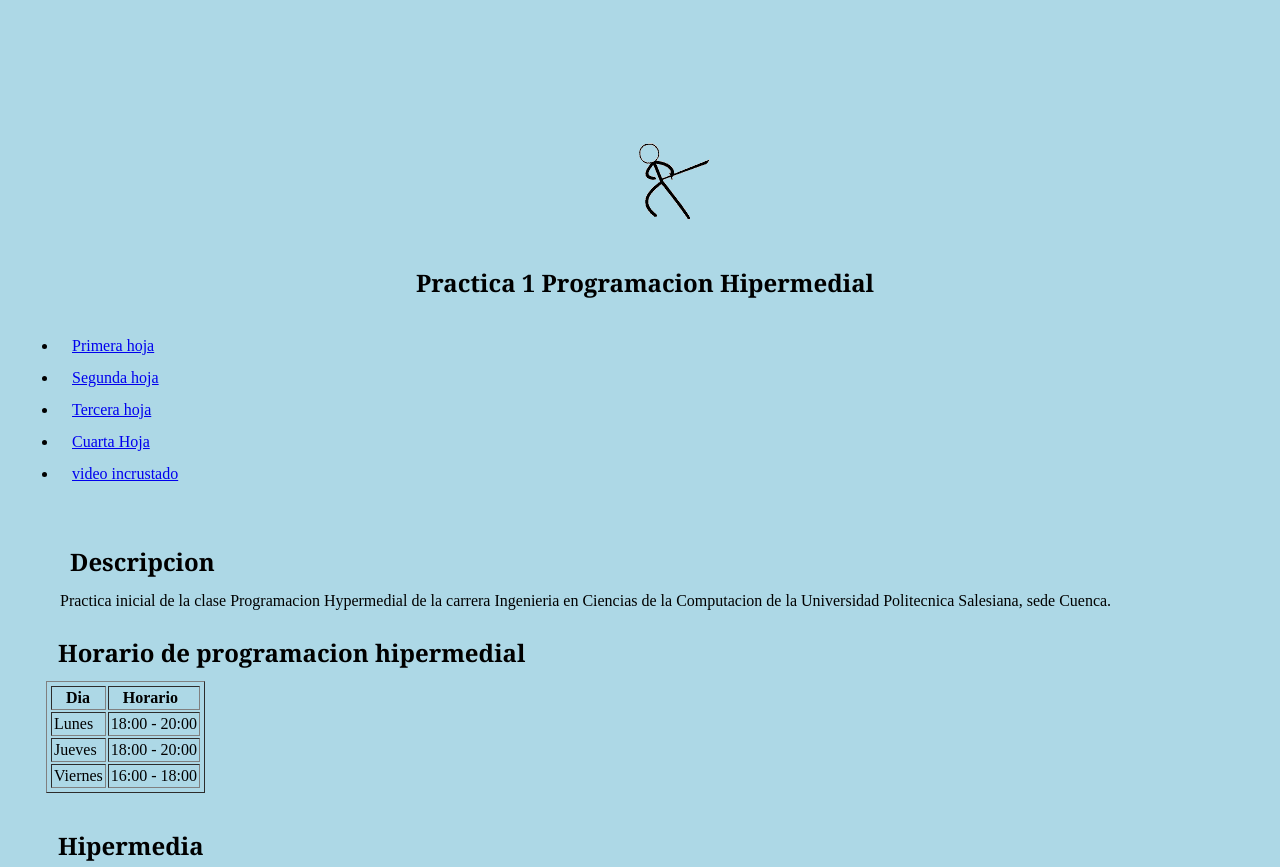
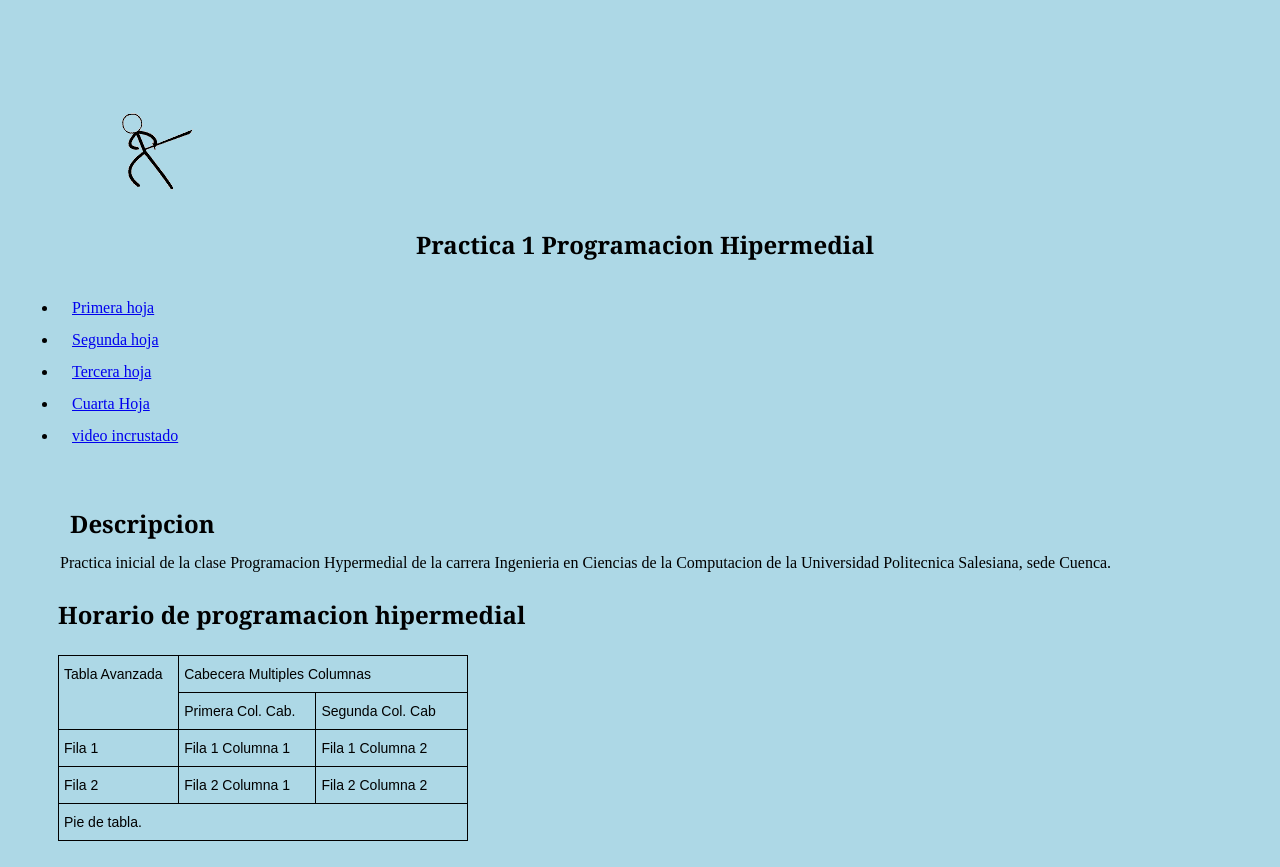
Before and after one commit to aReinoso007/Mi-Blog, a plain HTML site: page index.html in a window 1280 px wide. Shown: the top 867 px of the page. Drawn offline with Linux system fonts and the light colour scheme.

Commit message:
Tabla agregada
Agregue el modelo de la tabla solicitada en la guia de practica

```diff
--- a/estilos/styles.css
+++ b/estilos/styles.css
@@ -26,3 +26,15 @@ p{
 nav{
     display: block;
 }
+table{
+    /*class:tg;
+    style:undefined;*/
+    table-layout: fixed;
+    width: 309px
+}
+footer{
+    text-indent: 5px"
+}
+img{
+    position: relative;
+}
--- a/index.html
+++ b/index.html
@@ -1,16 +1,21 @@
-<DOCTYPE html>
-<html>
+<!DOCTYPE html>
+<html lang="es">
 <head>
-    <header>
-        <center>
-            <img src="imagenes/transparente.gif"/>
-        </center>
-    </header>
-    <meta charset="UTF-8 "/>
-    <title style="text-transform: capitalize bolder">Mi Blog</title>
+    <title>Mi Blog</title>
+    <meta charset="utf-8"/>
     <link rel="stylesheet" href="estilos/styles.css" type="text/css"/>
+    <style type="text/css">
+        .tg  {border-collapse:collapse;border-spacing:0;}
+        .tg td{font-family:Arial, sans-serif;font-size:14px;padding:10px 5px;border-style:solid;border-width:1px;overflow:hidden;word-break:normal;border-color:black;}
+        .tg th{font-family:Arial, sans-serif;font-size:14px;font-weight:normal;padding:10px 5px;border-style:solid;border-width:1px;overflow:hidden;word-break:normal;border-color:black;}
+        .tg .tg-0lax{text-align:left;vertical-align:top}
+        .tg .tg-s268{text-align:left}
+        </style>
 </head>
 <body>
+    <header>
+        <img style="background-position:center" src="imagenes/transparente.gif" alt="transparente"/>
+    </header>
     <h1 style="text-align: center">Practica 1 Programacion Hipermedial</h1>
     <nav>
         <ul>
@@ -33,24 +38,37 @@
             <h1>
             Horario de programacion hipermedial
             </h1>
-            <table border=1px>
+           <div>
+                <table class="tg" style="undefined;table-layout: fixed; width: 409px">
+                    <colgroup>
+                        <col style="width: 120.2px">
+                        <col style="width: 137.2px">
+                        <col style="width: 151.2px">
+                    </colgroup>
                     <tr>
-                    <td><Strong>Dia</Strong></td>
-                    <td><Strong>Horario</Strong></td>
+                        <th class="tg-0lax" rowspan="2">Tabla Avanzada<br></th>
+                        <th class="tg-0lax" colspan="2">Cabecera Multiples Columnas<br></th>
+                    </tr>
+
+                    <tr>
+                        <td class="tg-s268">Primera Col. Cab.</td>
+                        <td class="tg-s268">Segunda Col. Cab</td>
                     </tr>
                     <tr>
-                    <td> Lunes</td>
-                    <td> 18:00 - 20:00</td>
+                        <td class="tg-0lax">Fila 1<br></td>
+                        <td class="tg-0lax">Fila 1 Columna 1</td>
+                        <td class="tg-0lax">Fila 1 Columna 2</td>
                     </tr>
                     <tr>
-                    <td>Jueves</td>
-                    <td>18:00 - 20:00</td>
+                        <td class="tg-0lax">Fila 2</td>
+                        <td class="tg-0lax">Fila 2 Columna 1</td>
+                        <td class="tg-0lax">Fila 2 Columna 2</td>
                     </tr>
                     <tr>
-                    <td>Viernes</td>
-                    <td>16:00 - 18:00</td>
+                        <td class="tg-0lax" colspan="3">Pie de tabla.</td>
                     </tr>
                 </table>
+           </div>
     </section>
     <section>
         <h1>Hipermedia</h1>
@@ -61,7 +79,7 @@
             de información emergentes, de tal modo que el resultado obtenido, además,
             enga la posibilidad de interactuar con los usuarios. <br>
             <br>
-            <img src="imagenes/hipermdia.jpg"/>
+            <img src="imagenes/hipermdia.jpg" alt="hipermdia"/>
             <br>
             La estructura hipermedia de estos contenidos, califica especialmente al
             conjunto de los mismos, como herramienta de comunicación e interacción humanas.
@@ -88,15 +106,15 @@
             <p><em>Informacion obteneida desde<a href="https://es.wikipedia.org/wiki/Hipermedia">Wikipedia</a></em></p>
         </aside>
     </section>
-</body>
-<footer style="text-indent: 5px">
+<footer>
     <p>Alex Jessiel Reinoso Gonzalez</p>
     <p>Estudiante</p>
     <p>Universidad Politecnica Salesiana</p>
-    <p>Telefono: <a href="tel:+593 998952718">0998952718</a></p>
+    <p>Telefono: <a href="tel:+593998952718">0998952718</a></p>
     <p>E-mail: <a href="mailto:areinosog@est.ups.edu.ec">areinosog@est.ups.edu.ec</a></p>
     Todos los derechos reservados &copy;
 </footer>
+</body>
 <!--Ir a tutorial 6 dentro del libro guia
 iframe para incrustar videos dentro de una pagina
 Aqui como terminar el cuadro
```
Lines whose indentation alone changed are shown as unchanged.
